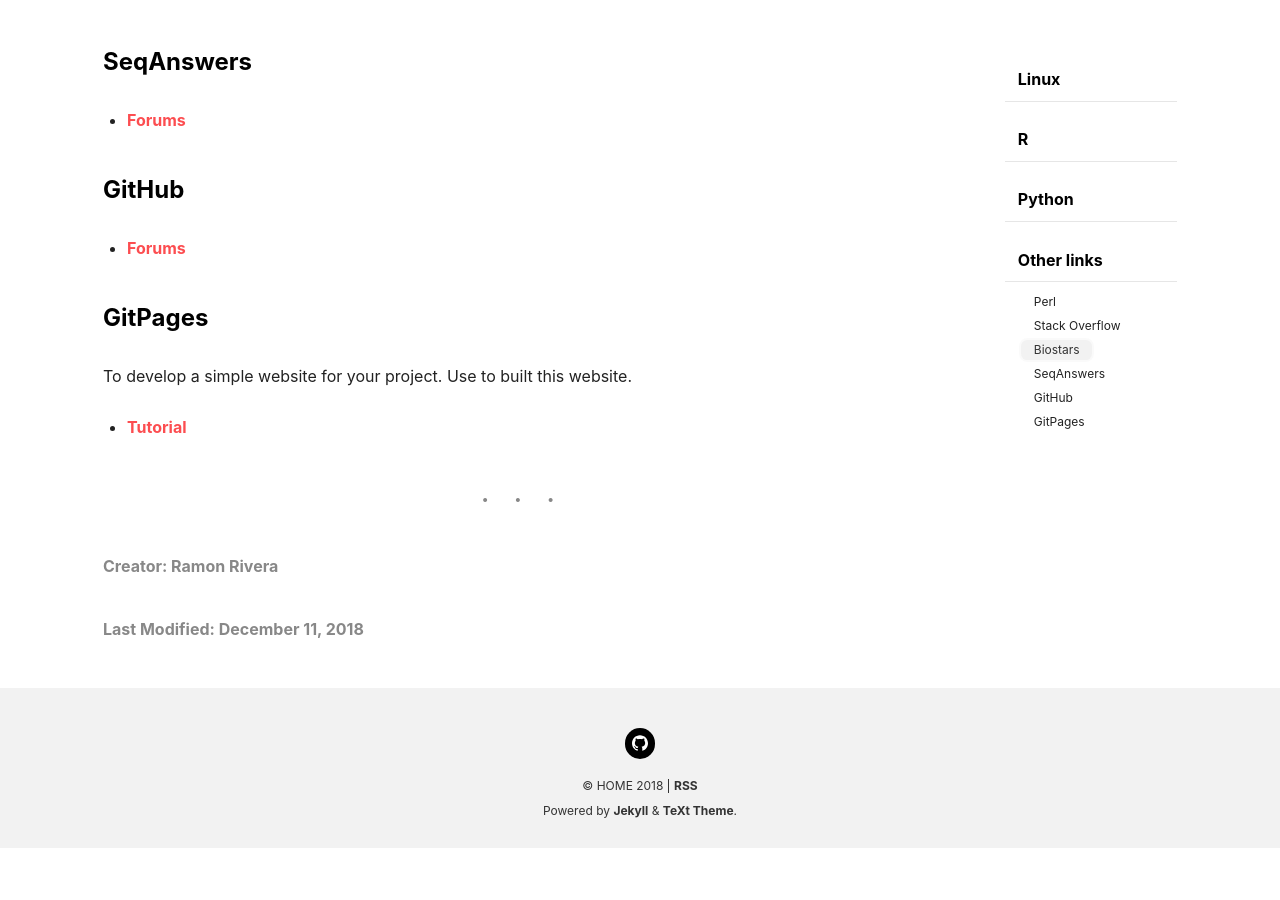
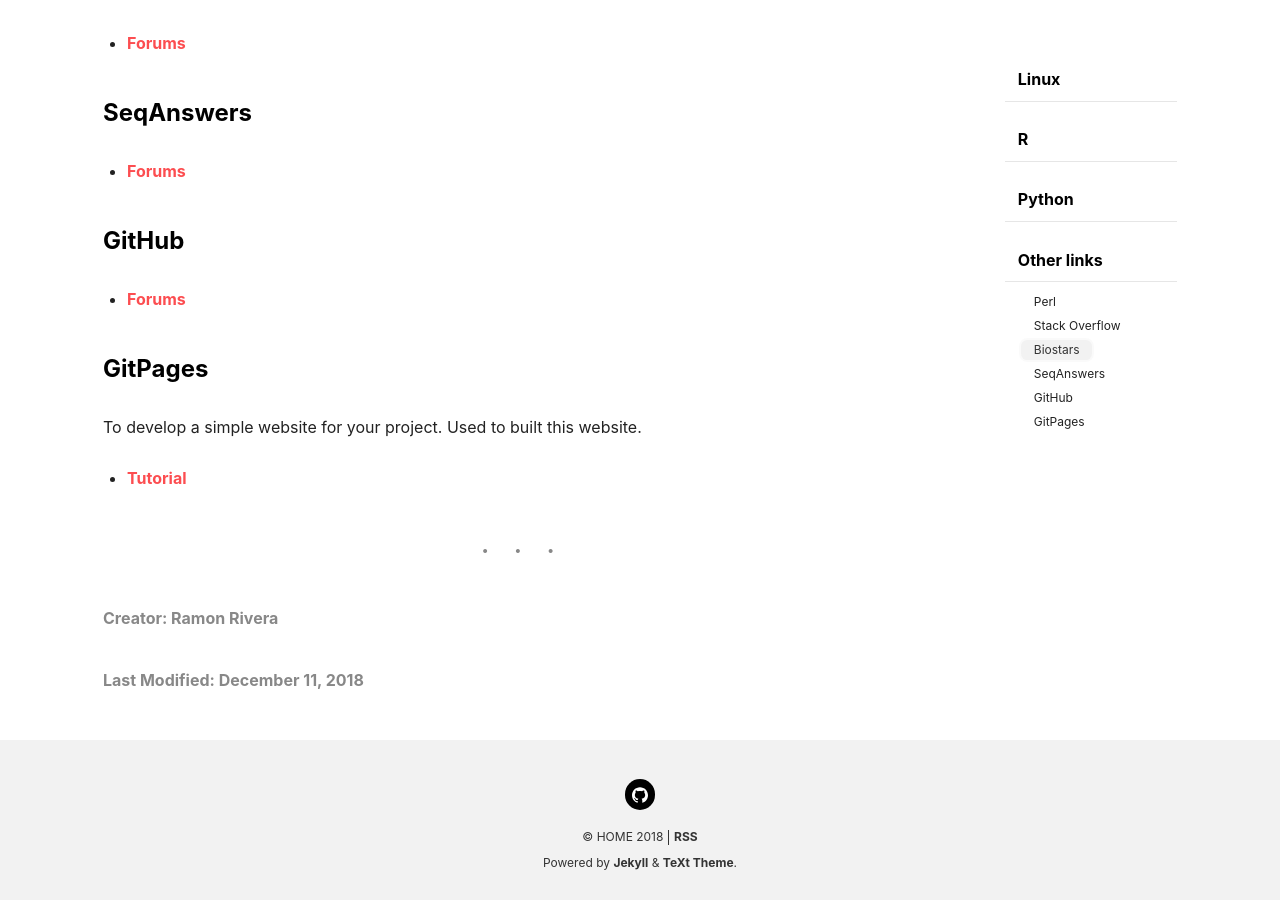
Before and after one commit to itn-ignite/ESRs-Programming-and-Bioinformatics-Workshop, a Jekyll site: the page built from docs/ulinks.md, in a window 1280 px wide and 900 px high, scrolled down 1784 px. Built offline with Jekyll 4.4.1, drawn with Linux system fonts in a browser that asks for light colours; nearby versions of some CDN libraries; before the commit the page ends 2632 px from its top, so only the background shows below that; some of the changed text lies outside the part shown.

Commit message:
Update ulinks.md

```diff
--- a/docs/ulinks.md
+++ b/docs/ulinks.md
@@ -55,7 +56,7 @@ header:
 - [Forums](https://github.com/)
 
 ### GitPages
-To develop a simple website for your project. Use to built this website.
+To develop a simple website for your project. Used to built this website.
 - [Tutorial](https://pages.github.com/)
 
 
```
Also changed, not shown: other parts of docs/ulinks.md (+1 -0 lines).
